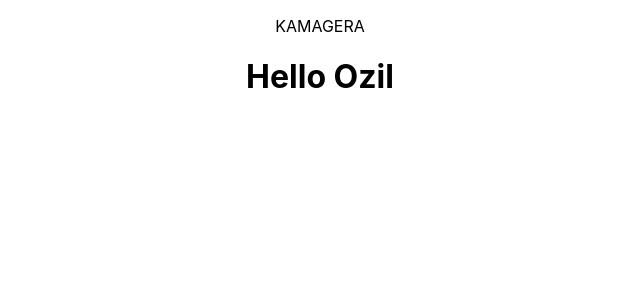
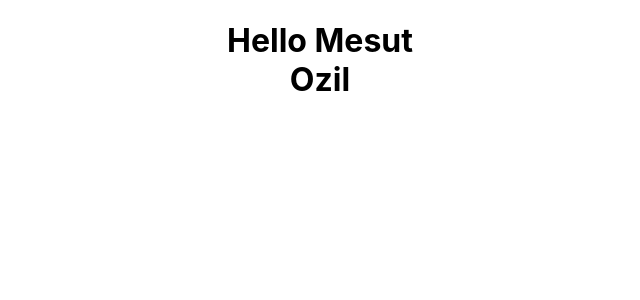
Before and after one commit to kagz/moja, a React (Create React App) app: page / in a window 1280 px wide. Shown: the top 300 px of the page, without its empty margins (320-960 px from the left). Built offline with nearby package versions, Linux system fonts and the light colour scheme.

Commit message:
added shortcuts snippets

```diff
--- a/src/App.js
+++ b/src/App.js
@@ -4,10 +4,7 @@ import HelloWorld from './components/Hello';
 function App() {
   return (
     <div className="App">
- <p>
-   KAMAGERA
- </p>
- <HelloWorld name="Ozil"/>
+ <HelloWorld name="Ozil" secondName="Mesut"/>
     </div>
   );
 }
--- a/src/components/Hello.js
+++ b/src/components/Hello.js
@@ -5,7 +5,10 @@ class  HelloWorld extends React.Component{
 render(){
 
     return(
-        <h1>Hello {this.props.name}</h1>
+       <div>
+            <h1>Hello {this.props.secondName}<br/>{this.props.name} </h1>
+
+       </div>
     )
 }
 
```
Also changed, not shown: src/components/CounterExample.js (added, +9 -0 lines), 1 other file (tests, documents, lock files or other folders).
